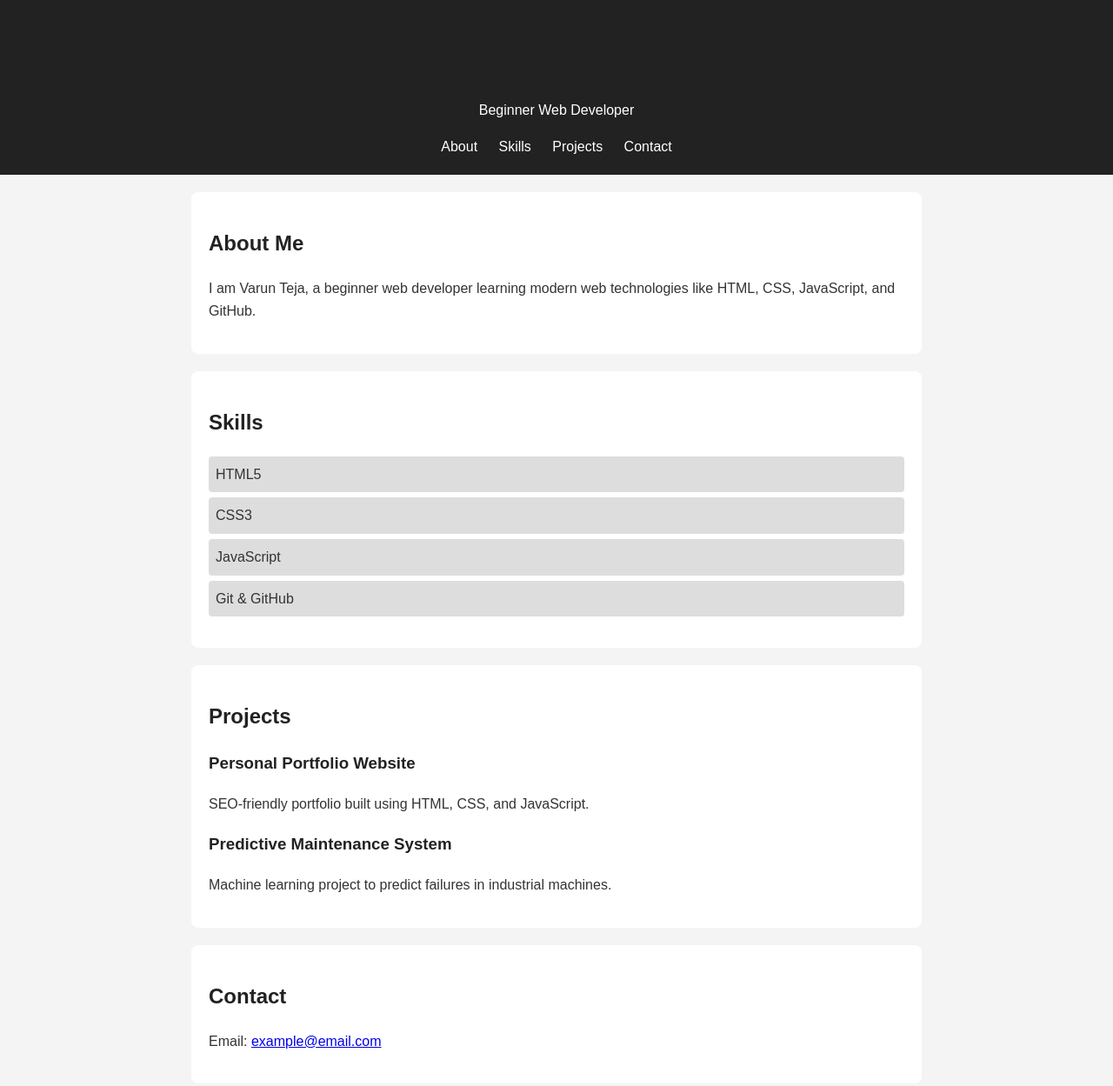
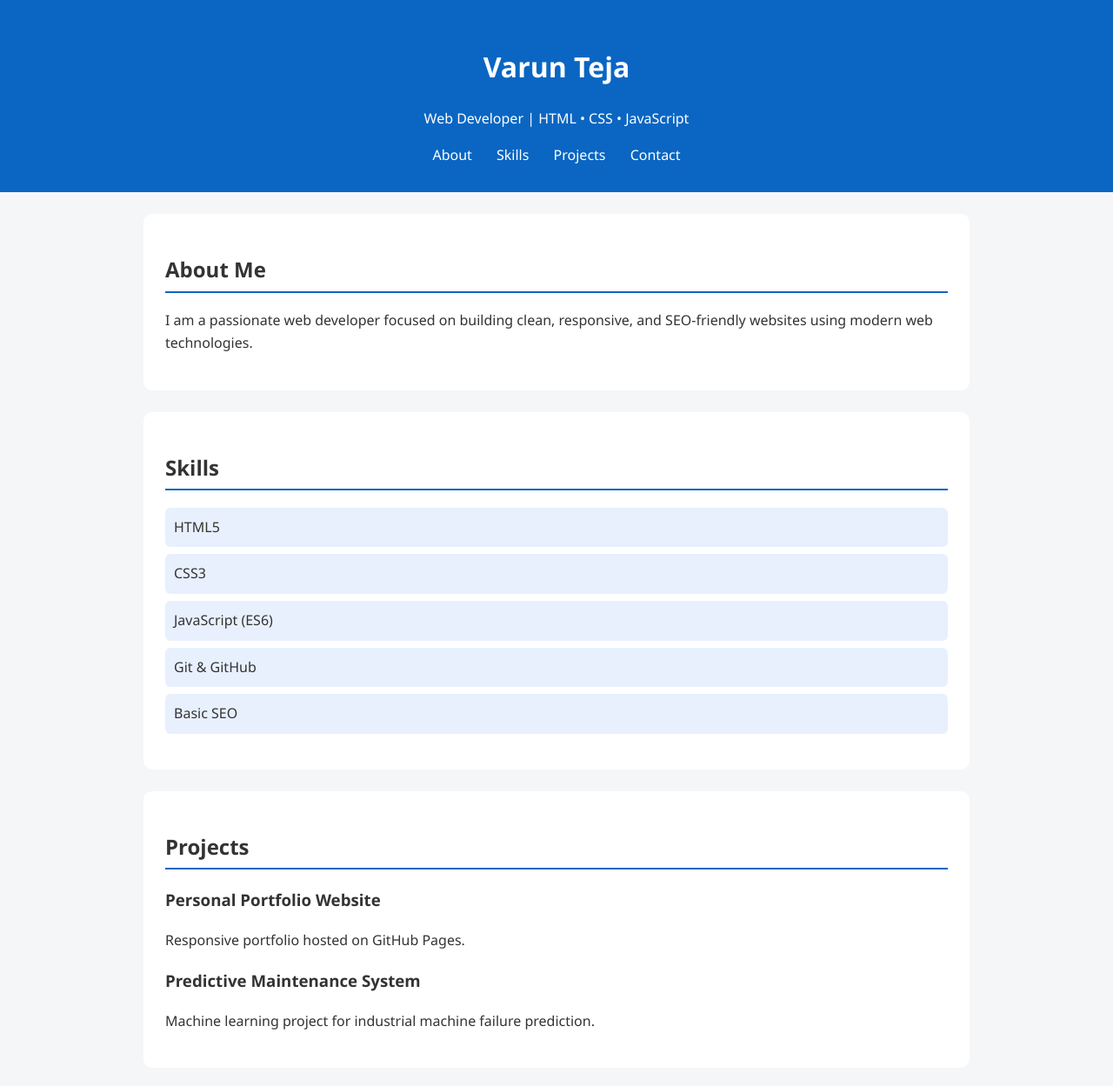
Before and after one commit to TejaV12/45days-GenAI-Training, a plain HTML site: page index.html in a window 1280 px wide. Shown: the top 1249 px of the page at 87% size. Drawn offline with Linux system fonts and the light colour scheme.

Commit message:
Portfolio

```diff
--- a/index.html
+++ b/index.html
@@ -3,12 +3,19 @@
 <head>
     <meta charset="UTF-8">
 
-    <!-- Basic SEO -->
-    <title>Varun Teja | Portfolio</title>
-    <meta name="description" content="Personal portfolio of Varun Teja, beginner web developer.">
-    <meta name="keywords" content="Varun Teja, Portfolio, Web Developer, HTML, CSS, JavaScript">
+    <title>Varun Teja | Web Developer Portfolio</title>
+
+    <!-- SEO -->
+    <meta name="description" content="Portfolio of Varun Teja – Web Developer skilled in HTML, CSS, JavaScript, Git & GitHub.">
+    <meta name="keywords" content="Varun Teja, Web Developer, Portfolio, HTML, CSS, JavaScript">
     <meta name="author" content="Varun Teja">
     <meta name="viewport" content="width=device-width, initial-scale=1.0">
+
+    <!-- Open Graph (LinkedIn Preview) -->
+    <meta property="og:title" content="Varun Teja | Web Developer Portfolio">
+    <meta property="og:description" content="Check out my personal portfolio built with HTML, CSS, and JavaScript.">
+    <meta property="og:type" content="website">
+    <meta property="og:url" content="https://tejav12.github.io/3-2/">
 
     <link rel="stylesheet" href="style.css">
 </head>
@@ -17,7 +24,7 @@
 
 <header>
     <h1>Varun Teja</h1>
-    <p>Beginner Web Developer</p>
+    <p>Web Developer | HTML • CSS • JavaScript</p>
 
     <nav>
         <a href="#about">About</a>
@@ -32,8 +39,8 @@
 <section id="about">
     <h2>About Me</h2>
     <p>
-        I am Varun Teja, a beginner web developer learning modern web technologies
-        like HTML, CSS, JavaScript, and GitHub.
+        I am a passionate web developer focused on building clean,
+        responsive, and SEO-friendly websites using modern web technologies.
     </p>
 </section>
 
@@ -42,8 +49,9 @@
     <ul>
         <li>HTML5</li>
         <li>CSS3</li>
-        <li>JavaScript</li>
+        <li>JavaScript (ES6)</li>
         <li>Git & GitHub</li>
+        <li>Basic SEO</li>
     </ul>
 </section>
 
@@ -52,24 +60,25 @@
 
     <article>
         <h3>Personal Portfolio Website</h3>
-        <p>SEO-friendly portfolio built using HTML, CSS, and JavaScript.</p>
+        <p>Responsive portfolio hosted on GitHub Pages.</p>
     </article>
 
     <article>
         <h3>Predictive Maintenance System</h3>
-        <p>Machine learning project to predict failures in industrial machines.</p>
+        <p>Machine learning project for industrial machine failure prediction.</p>
     </article>
 </section>
 
 <section id="contact">
     <h2>Contact</h2>
-    <p>Email: <a href="mailto:example@email.com">example@email.com</a></p>
+    <p>Email: <a href="vollepuvarun1@email.com">vollepuvarun1@email.com</a></p>
+    <p>GitHub: <a href="https://github.com/TejaV12" target="_blank">github.com/TejaV12</a></p>
 </section>
 
 </main>
 
 <footer>
-    <p>© <span id="year"></span> Varun Teja | All Rights Reserved</p>
+    <p>© <span id="year"></span> Varun Teja | Built with HTML, CSS & JS</p>
 </footer>
 
 <script src="script.js"></script>
--- a/script.js
+++ b/script.js
@@ -1,32 +1,25 @@
-/* Dynamic Page Title */
+/* Auto update year */
+document.getElementById("year").textContent = new Date().getFullYear();
+
+/* Dynamic title for SEO */
 document.title = "Varun Teja | Web Developer Portfolio";
 
-/* Dynamic Meta Description */
-const metaDescription = document.querySelector('meta[name="description"]');
-metaDescription.setAttribute(
-    "content",
-    "Varun Teja's personal portfolio showcasing skills in HTML, CSS, JavaScript, and GitHub."
-);
-
-/* Auto Update Copyright Year */
-document.getElementById("year").textContent = new Date().getFullYear();
-
-/* Smooth Scrolling (UX improvement) */
+/* Smooth scrolling */
 document.querySelectorAll('a[href^="#"]').forEach(link => {
-    link.addEventListener('click', e => {
+    link.addEventListener("click", e => {
         e.preventDefault();
-        document.querySelector(link.getAttribute('href'))
-            .scrollIntoView({ behavior: 'smooth' });
+        document.querySelector(link.getAttribute("href"))
+            .scrollIntoView({ behavior: "smooth" });
     });
 });
 
-/* Structured Data for Google (JSON-LD) */
-const structuredData = {
+/* Structured Data for Google */
+const schema = {
     "@context": "https://schema.org",
     "@type": "Person",
     "name": "Varun Teja",
     "jobTitle": "Web Developer",
-    "url": "https://tejav12.github.io/3-2/",
+    "url": "https://github.com/TejaV12/45days-GenAI-Training",
     "sameAs": [
         "https://github.com/TejaV12"
     ]
@@ -34,5 +27,5 @@ const structuredData = {
 
 const script = document.createElement("script");
 script.type = "application/ld+json";
-script.text = JSON.stringify(structuredData);
+script.text = JSON.stringify(schema);
 document.head.appendChild(script);
--- a/style.css
+++ b/style.css
@@ -1,22 +1,23 @@
 body {
     margin: 0;
-    font-family: Arial, sans-serif;
+    font-family: "Segoe UI", Arial, sans-serif;
+    background: #f4f6f8;
+    color: #333;
     line-height: 1.6;
-    background-color: #f4f4f4;
-    color: #333;
 }
 
 header {
-    background: #222;
-    color: #fff;
-    padding: 20px;
+    background: #0a66c2; /* LinkedIn Blue */
+    color: white;
     text-align: center;
+    padding: 30px 20px;
 }
 
 nav a {
-    color: #fff;
-    margin: 0 10px;
+    color: white;
+    margin: 0 12px;
     text-decoration: none;
+    font-weight: 500;
 }
 
 nav a:hover {
@@ -24,15 +25,16 @@ nav a:hover {
 }
 
 section {
-    background: #fff;
-    max-width: 800px;
-    margin: 20px auto;
-    padding: 20px;
-    border-radius: 8px;
+    max-width: 900px;
+    background: white;
+    margin: 25px auto;
+    padding: 25px;
+    border-radius: 10px;
 }
 
-h1, h2, h3 {
-    color: #222;
+h2 {
+    border-bottom: 2px solid #0a66c2;
+    padding-bottom: 5px;
 }
 
 ul {
@@ -41,22 +43,27 @@ ul {
 }
 
 li {
-    background: #ddd;
-    margin: 6px 0;
-    padding: 8px;
-    border-radius: 4px;
+    background: #e8f0fe;
+    padding: 10px;
+    margin: 8px 0;
+    border-radius: 6px;
+}
+
+article {
+    margin-bottom: 15px;
 }
 
 footer {
-    background: #222;
+    background: #0a66c2;
     color: white;
     text-align: center;
-    padding: 10px;
+    padding: 15px;
 }
 
-/* Mobile Friendly */
+/* Mobile Responsive */
 @media (max-width: 600px) {
-    section {
-        margin: 10px;
+    nav a {
+        display: block;
+        margin: 8px 0;
     }
 }
```
